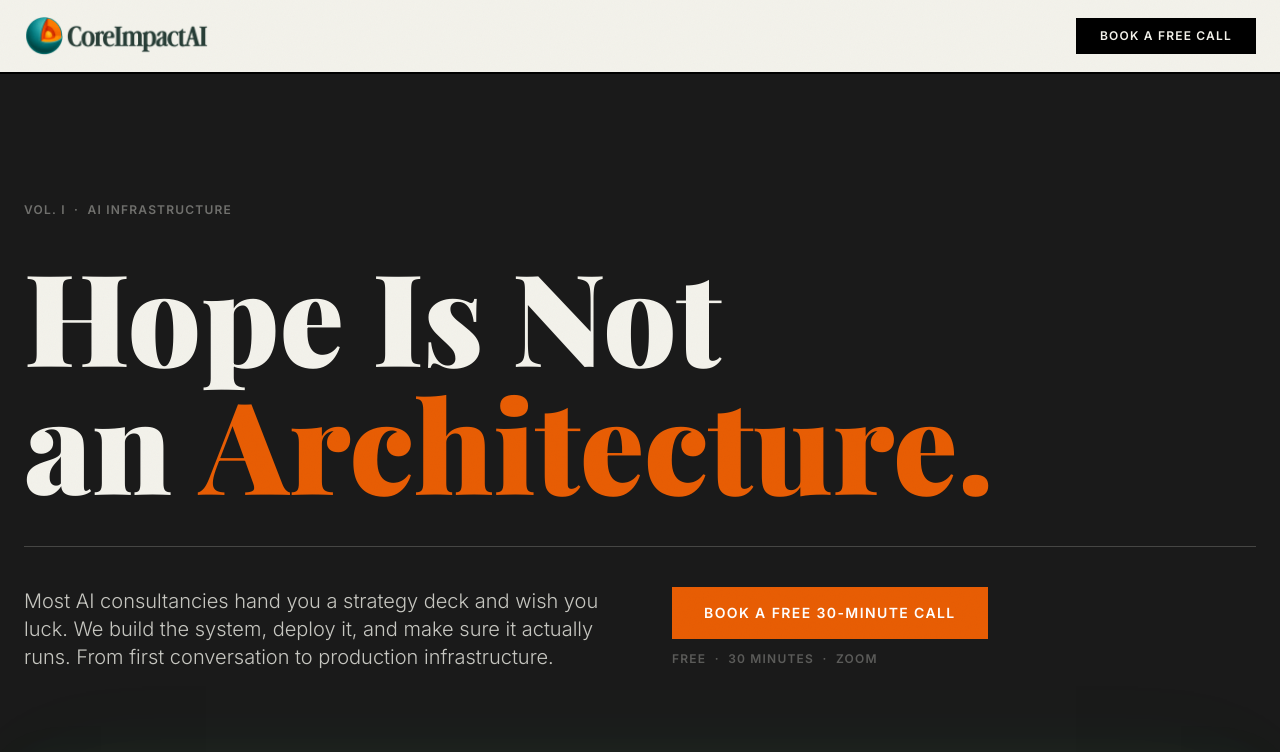
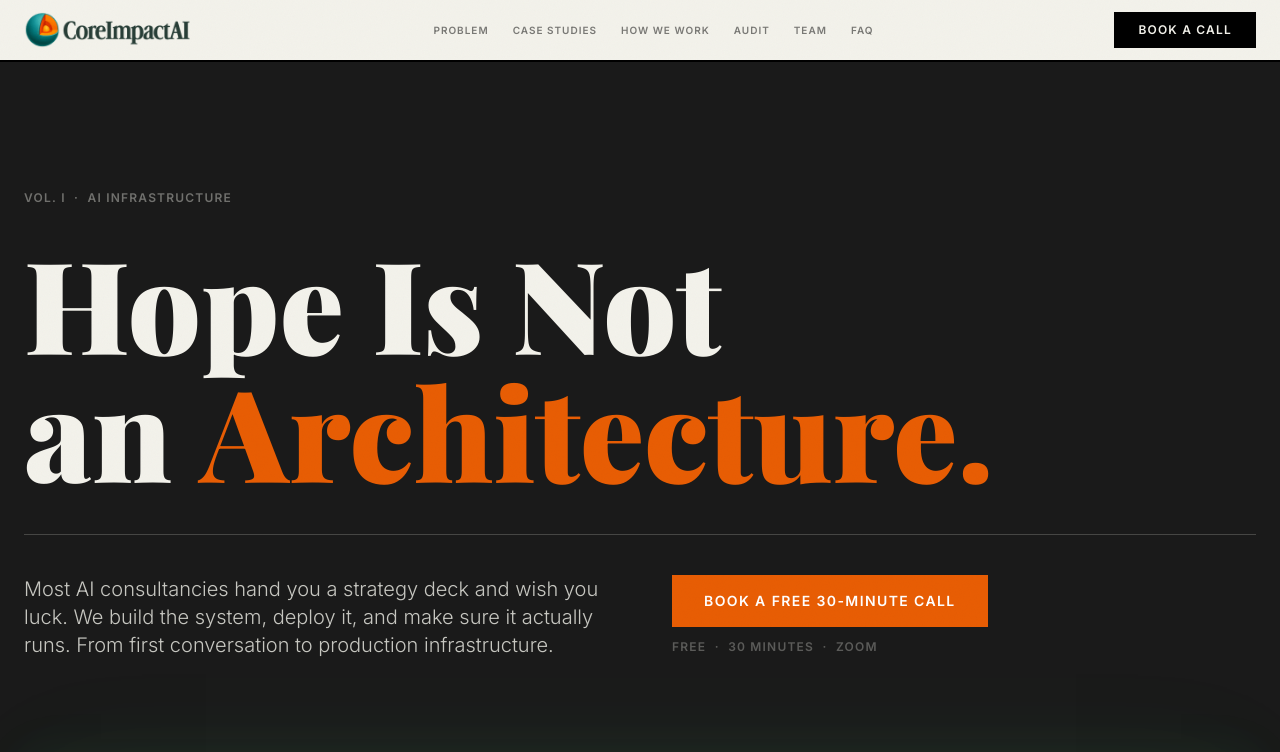
Before and after one commit to SocialStrategy/coreimpact-website, a website built with Vite: page index.html in a window 1280 px wide. Shown: the top 752 px of the page. Built offline with nearby package versions, Linux system fonts and the light colour scheme; a web font is replaced by a local one.

Commit message:
Add section nav, profile photos, route CTAs through How We Work

```diff
--- a/index.html
+++ b/index.html
@@ -54,17 +54,23 @@
        01 · NAVIGATION
        ============================================================ -->
   <nav class="sticky top-0 z-50 bg-cream border-b-2 border-black transition-all duration-200">
-    <div class="max-w-7xl mx-auto px-6 py-4 flex items-center justify-between">
-      <a href="#" class="select-none">
-        <img src="/logo.png" alt="CoreImpactAI" class="h-8 lg:h-10" />
+    <div class="max-w-7xl mx-auto px-6 py-3 flex items-center justify-between">
+      <a href="#" class="select-none flex-shrink-0">
+        <img src="/logo.png" alt="CoreImpactAI" class="h-7 lg:h-9" />
       </a>
+      <div class="hidden md:flex items-center gap-6 text-[10px] font-sans font-semibold uppercase tracking-widest text-black/50" id="nav-links">
+        <a href="#problem" class="nav-link hover:text-black transition-colors">Problem</a>
+        <a href="#case-studies" class="nav-link hover:text-black transition-colors">Case Studies</a>
+        <a href="#how-we-work" class="nav-link hover:text-black transition-colors">How We Work</a>
+        <a href="#audit" class="nav-link hover:text-black transition-colors">Audit</a>
+        <a href="#team" class="nav-link hover:text-black transition-colors">Team</a>
+        <a href="#faq" class="nav-link hover:text-black transition-colors">FAQ</a>
+      </div>
       <a
-        href="https://cal.com/coreimpactai/30min"
-        target="_blank"
-        rel="noopener noreferrer"
-        class="bg-black text-cream px-6 py-2.5 text-xs font-sans font-semibold uppercase tracking-widest hover:bg-ember transition-colors duration-200"
+        href="#how-we-work"
+        class="bg-black text-cream px-6 py-2.5 text-xs font-sans font-semibold uppercase tracking-widest hover:bg-ember transition-colors duration-200 flex-shrink-0"
       >
-        Book a Free Call
+        Book a Call
       </a>
     </div>
   </nav>
@@ -93,7 +99,7 @@
         </p>
         <div class="flex flex-col items-start gap-3">
           <a
-            href="https://cal.com/coreimpactai/30min"
+            href="#how-we-work"
             target="_blank"
             rel="noopener noreferrer"
             class="inline-block bg-ember text-white px-8 py-4 text-sm font-sans font-semibold uppercase tracking-widest hover:bg-ember/90 transition-colors duration-200"
@@ -583,6 +589,7 @@
         <!-- Pete -->
         <div class="animate-on-scroll border-b-2 md:border-b-0 md:border-r-2 border-black p-8 lg:p-10">
           <p class="text-xs font-sans font-semibold uppercase tracking-widest text-black/40 mb-4">Co-Founder &nbsp;&middot;&nbsp; Technical Lead</p>
+          <img src="/pete.jpg" alt="Pete" class="w-24 h-24 rounded-full object-cover border-2 border-black mb-5" />
           <h3 class="font-serif font-black text-4xl lg:text-5xl mb-5">Pete</h3>
           <p class="font-sans text-base leading-relaxed text-black/75 mb-6">
             Systems architect and operator. Built and scaled businesses across fintech, SaaS, Web3, and e-commerce in Dubai, Bangkok, and Sydney. Leads CoreImpact&rsquo;s technical architecture and AI infrastructure. The person who ensures every system we deploy actually works in production.
@@ -600,6 +607,7 @@
         <!-- Grigory -->
         <div class="animate-on-scroll p-8 lg:p-10" style="animation-delay: 0.12s">
           <p class="text-xs font-sans font-semibold uppercase tracking-widest text-black/40 mb-4">Co-Founder &nbsp;&middot;&nbsp; Growth</p>
+          <img src="/grigory.jpg" alt="Grigory" class="w-24 h-24 rounded-full object-cover border-2 border-black mb-5" />
           <h3 class="font-serif font-black text-4xl lg:text-5xl mb-5">Grigory</h3>
           <p class="font-sans text-base leading-relaxed text-black/75 mb-6">
             Marketing strategist and growth operator. Drives CoreImpact&rsquo;s go-to-market, brand, and client acquisition. Brings deep experience in scaling digital products and building marketing machines that convert.
--- a/src/main.js
+++ b/src/main.js
@@ -38,7 +38,7 @@ document.querySelectorAll('.faq-item').forEach(item => {
     if (!isOpen) {
       item.classList.add('open')
       answer.style.maxHeight = answer.scrollHeight + 'px'
-      icon.textContent = '\u2014' // em dash
+      icon.textContent = '\u2212' // minus sign
     }
   })
 })
@@ -55,10 +55,11 @@ if (form) {
     btn.style.opacity = '0.7'
 
     try {
+      const data = Object.fromEntries(new FormData(form))
       const res = await fetch(form.action, {
         method: 'POST',
-        body: new FormData(form),
-        headers: { Accept: 'application/json' },
+        body: JSON.stringify(data),
+        headers: { 'Content-Type': 'application/json', Accept: 'application/json' },
       })
 
       if (res.ok) {
@@ -99,7 +100,7 @@ function showFormError(form) {
   if (!err) {
     err = document.createElement('p')
     err.className = 'form-error font-sans text-sm text-red-400 mt-4'
-    err.textContent = 'Something went wrong. Please try again or email pete@coreimpact.ai directly.'
+    err.textContent = 'Something went wrong. Please try again or email hello@coreimpact.ai directly.'
     form.appendChild(err)
   }
   err.style.display = 'block'
@@ -127,16 +128,35 @@ document.querySelectorAll('.animate-on-scroll').forEach(el => {
   observer.observe(el)
 })
 
-// ---- Nav: shrink on scroll ----------------------------------
+// ---- Nav: shrink on scroll + active section highlighting ----
 const nav = document.querySelector('nav')
-let lastScroll = 0
+const navLinks = document.querySelectorAll('.nav-link')
+const sections = Array.from(document.querySelectorAll('section[id]'))
 
-window.addEventListener('scroll', () => {
-  const scrollY = window.scrollY
+function updateActiveNav() {
+  var scrollY = window.scrollY + 120
+  var current = ''
+  sections.forEach(function(section) {
+    if (section.offsetTop <= scrollY) {
+      current = section.getAttribute('id')
+    }
+  })
+  navLinks.forEach(function(link) {
+    link.classList.remove('text-black', 'border-b', 'border-ember')
+    if (link.getAttribute('href') === '#' + current) {
+      link.classList.add('text-black', 'border-b', 'border-ember')
+    }
+  })
+}
+
+window.addEventListener('scroll', function() {
+  var scrollY = window.scrollY
   if (scrollY > 80) {
     nav.style.borderBottomWidth = '1px'
   } else {
     nav.style.borderBottomWidth = '2px'
   }
-  lastScroll = scrollY
+  updateActiveNav()
 }, { passive: true })
+
+updateActiveNav()
```
Also changed, not shown: public/grigory.jpg (added), public/pete.jpg (added).
